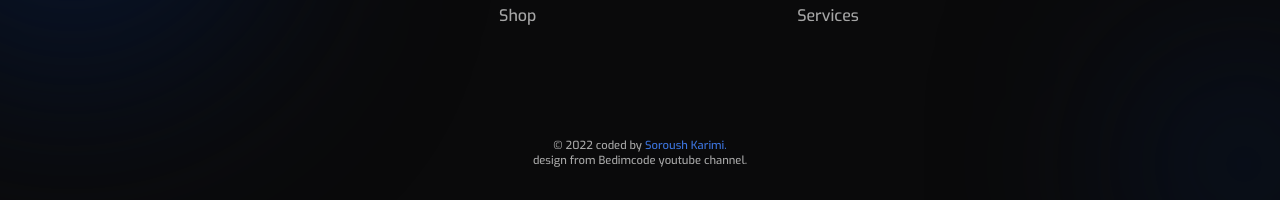
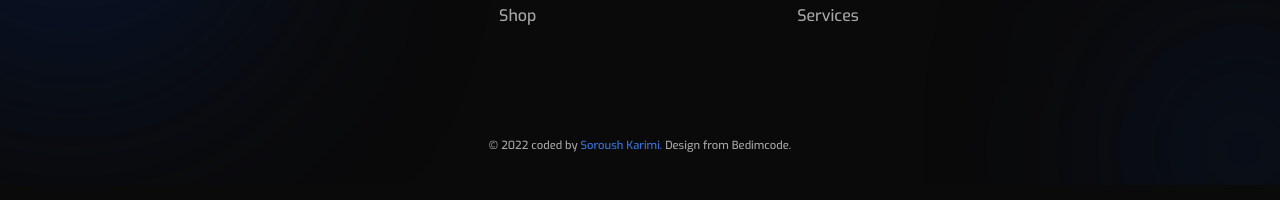
Before and after one commit to soroushmdn/ELCAR, a plain HTML site: page index.html in a window 1280 px wide. Shown: the part 4922-5122 px from the top of the page. Drawn offline with nearby package versions, Linux system fonts and the light colour scheme.

Commit message:
Update index.html

```diff
--- a/index.html
+++ b/index.html
@@ -565,11 +565,11 @@
         </div>
       </div>
       <p class="footer__copy">
-        &copy; 2022 coded by
+        © 2022 coded by
         <a href="https://github.com/soroushmdn" target="_blank"
           >Soroush Karimi.</a
         >
-        <br />design from Bedimcode youtube channel.
+        Design from Bedimcode.
       </p>
     </footer>
 
```
